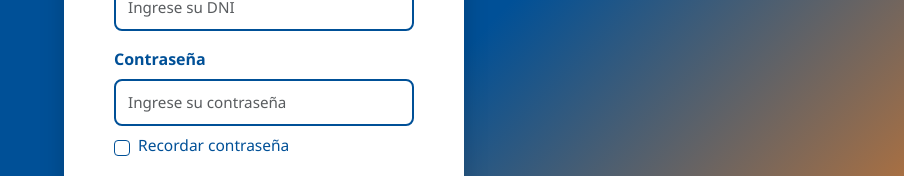
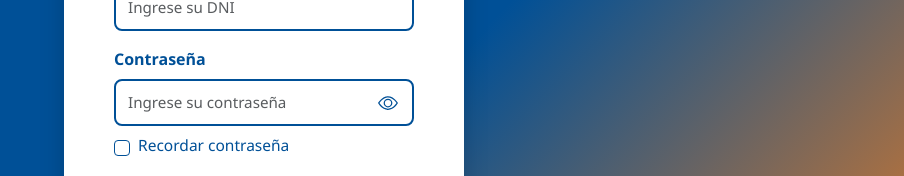
Before and after one commit to RosaLopezC/vot_system_frontend, a React (Create React App) app in the folder vot_frontend/: page / in a window 1280 px wide. Shown: the part 360-536 px from the top of the page, without its empty margins (376-1280 px from the left). Built offline with nearby package versions, Linux system fonts and the light colour scheme.

Commit message:
implementación Api de Logeo

```diff
--- a/vot_frontend/src/pages/LoginPage.jsx
+++ b/vot_frontend/src/pages/LoginPage.jsx
@@ -7,20 +7,29 @@
   const [dni, setDni] = useState('');
   const [password, setPassword] = useState('');
   const [remember, setRemember] = useState(false);
+  const [showPassword, setShowPassword] = useState(false);
   const navigate = useNavigate();
 
   const handleLogin = async (e) => {
     e.preventDefault();
 
     try {
-      const response = await axios.post('http://localhost:8000/api/login/', {
+      const response = await axios.post('http://31.97.91.123/api/login/', {
         dni,
         password
       });
 
-      localStorage.setItem('access', response.data.access);
-      localStorage.setItem('refresh', response.data.refresh);
+      // Agregar logs para ver la respuesta completa
+      console.log('Respuesta completa del login:', response.data);
+      console.log('Token de acceso:', response.data.access);
+      console.log('Token de refresh:', response.data.refresh);
+      console.log('Datos del usuario:', response.data.user);
+
+      // Guardar tokens y datos del usuario
+      localStorage.setItem('accessToken', response.data.access);
+      localStorage.setItem('refreshToken', response.data.refresh);
       localStorage.setItem('user', JSON.stringify(response.data.user));
+
       if (remember) {
         localStorage.setItem('remember', 'true');
       } else {
@@ -28,6 +37,8 @@
       }
 
       const user = response.data.user;
+
+      // Redireccionar según el rol
       if (user.rol === 'superadmin') {
         navigate('/dashboard/superadmin');
       } else if (user.rol === 'admin' || user.rol === 'admin_local') {
@@ -42,7 +53,12 @@
 
       Swal.fire('Bienvenido', `Hola ${user.nombres}`, 'success');
     } catch (error) {
-      Swal.fire('Error', 'Credenciales incorrectas', 'error');
+      console.error('Error detallado del login:', {
+        message: error.message,
+        response: error.response?.data,
+        status: error.response?.status
+      });
+      Swal.fire('Error', error.response?.data?.detail || 'Error al iniciar sesión', 'error');
     }
   };
 
@@ -115,8 +131,9 @@
                 marginBottom: 8,
                 display: 'block'
               }}>Contraseña</label>
+              <div style={{ position: 'relative' }}>
                 <input
-                type="password"
+                  type={showPassword ? "text" : "password"}
                   className="form-control"
                   required
                   value={password}
@@ -131,11 +148,44 @@
                     outline: 'none',
                     transition: 'border-color 0.3s',
                     width: '100%',
-                  boxSizing: 'border-box'
+                    boxSizing: 'border-box',
+                    paddingRight: '40px' // Space for the icon
                   }}
                   onFocus={e => e.target.style.borderColor = '#F57E1C'}
                   onBlur={e => e.target.style.borderColor = '#005097'}
                 />
+                <button
+                  type="button"
+                  onClick={() => setShowPassword(!showPassword)}
+                  style={{
+                    position: 'absolute',
+                    right: '12px',
+                    top: '50%',
+                    transform: 'translateY(-50%)',
+                    border: 'none',
+                    background: 'transparent',
+                    cursor: 'pointer',
+                    padding: '4px',
+                    display: 'flex',
+                    alignItems: 'center',
+                    justifyContent: 'center',
+                    color: '#005097'
+                  }}
+                >
+                  {showPassword ? (
+                    <svg xmlns="http://www.w3.org/2000/svg" width="20" height="20" fill="currentColor" viewBox="0 0 16 16">
+                      <path d="M13.359 11.238C15.06 9.72 16 8 16 8s-3-5.5-8-5.5a7.028 7.028 0 0 0-2.79.588l.77.771A5.944 5.944 0 0 1 8 3.5c2.12 0 3.879 1.168 5.168 2.457A13.134 13.134 0 0 1 14.828 8c-.058.087-.122.183-.195.288-.335.48-.83 1.12-1.465 1.755-.165.165-.337.328-.517.486z"/>
+                      <path d="M11.297 9.176a3.5 3.5 0 0 0-4.474-4.474l.823.823a2.5 2.5 0 0 1 2.829 2.829zm-2.943 1.299.822.822a3.5 3.5 0 0 1-4.474-4.474l.823.823a2.5 2.5 0 0 0 2.829 2.829"/>
+                      <path d="M3.35 5.47c-.18.16-.353.322-.518.487A13.134 13.134 0 0 0 1.172 8l.195.288c.335.48.83 1.12 1.465 1.755C4.121 11.332 5.881 12.5 8 12.5c.716 0 1.39-.133 2.02-.36l.77.772A7.029 7.029 0 0 1 8 13.5C3 13.5 0 8 0 8s.939-1.721 2.641-3.238l.708.709zm10.296 8.884-12-12 .708-.708 12 12-.708.708"/>
+                    </svg>
+                  ) : (
+                    <svg xmlns="http://www.w3.org/2000/svg" width="20" height="20" fill="currentColor" viewBox="0 0 16 16">
+                      <path d="M16 8s-3-5.5-8-5.5S0 8 0 8s3 5.5 8 5.5S16 8 16 8M1.173 8a13.133 13.133 0 0 1 1.66-2.043C4.12 4.668 5.88 3.5 8 3.5c2.12 0 3.879 1.168 5.168 2.457A13.133 13.133 0 0 1 14.828 8c-.058.087-.122.183-.195.288-.335.48-.83 1.12-1.465 1.755C11.879 11.332 10.119 12.5 8 12.5c-2.12 0-3.879-1.168-5.168-2.457A13.134 13.134 0 0 1 1.172 8z"/>
+                      <path d="M8 5.5a2.5 2.5 0 1 0 0 5 2.5 2.5 0 0 0 0-5M4.5 8a3.5 3.5 0 1 1 7 0 3.5 3.5 0 0 1-7 0"/>
+                    </svg>
+                  )}
+                </button>
+              </div>
             </div>
             <div className="form-check mb-4" style={{ display: 'flex', alignItems: 'center' }}>
               <input
```
Lines whose indentation alone changed are shown as unchanged.
